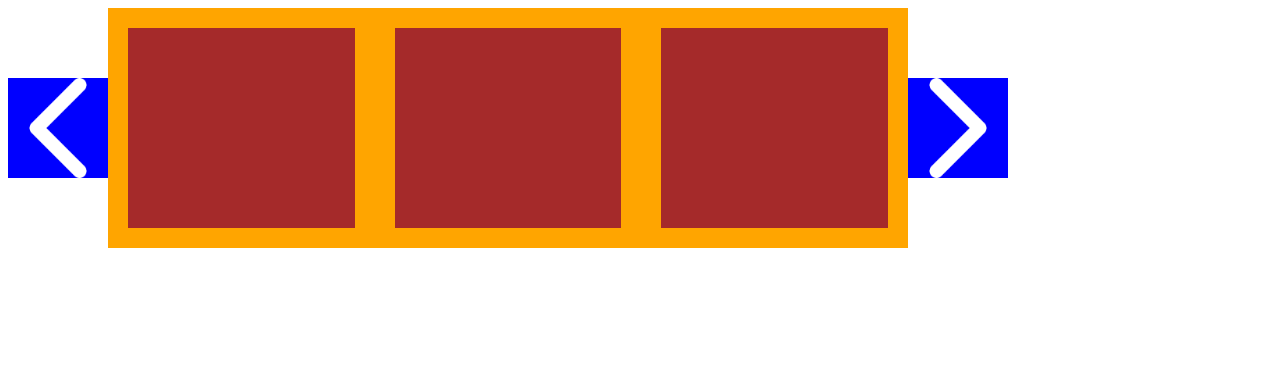
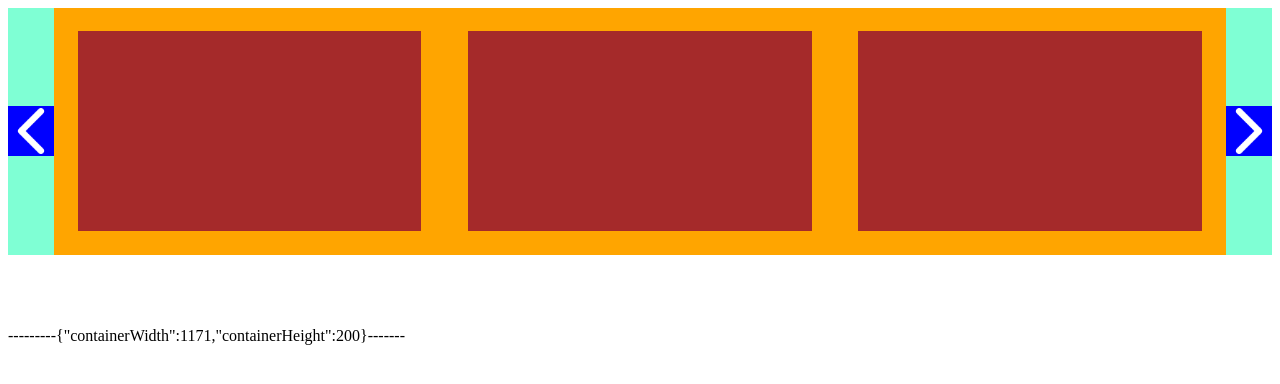
Before and after one commit to violaocatolico/cifras, a React (Create React App) app: page / in a window 1280 px wide. Shown: the top 384 px of the page. Built offline with nearby package versions, Linux system fonts and the light colour scheme.

Commit message:
Dimensões funcionando

```diff
--- a/src/app/components/carousel.js
+++ b/src/app/components/carousel.js
@@ -1,14 +1,15 @@
-import React from "react";
+import React, { useState, useLayoutEffect, useRef } from "react";
 import styled from 'styled-components';
 
 const Container = styled.div`
   display: flex;
   align-items: center;
+  background-color: aquamarine;
 `;
 
 const SlidersContainer = styled.div`
   display: flex;
-  width: ${props => props.containerSize}px;
+  width: 100%;
   background-color: orange;
   overflow: hidden;
 `;
@@ -23,8 +24,8 @@ const SlidePage = styled.div`
 `;
 
 const Arrow = styled.a`
-  width: 100px;
-  height: 100px;
+  width: 50px;
+  height: 50px;
   background-color: blue;
   background-size: contain;
   background-repeat: no-repeat;
@@ -41,14 +42,37 @@ const ArrowRight = styled(Arrow)`
 
 
 const Carousel = () => {
-  const containerSize = 800;
-  const marginSize = 20;
+  const ref = useRef(null);
+
+  const [dimensions, setDimensions] = useState({
+    containerWidth: 0,
+    containerHeight: 0
+  });
+
+  const handleResize = () => {
+    setDimensions({
+      containerWidth: ref.current.clientWidth,
+      containerHeight: ref.current.clientHeight,
+    });
+  }
+
+  useLayoutEffect(() => {
+    handleResize();
+    window.addEventListener("resize", handleResize, false);
+  }, []);
+
+  const containerSize = dimensions.containerWidth;
+  const marginSize = containerSize * 0.02;
   const pageSize = (containerSize / 3) - (marginSize * 2);
 
   return (
+    <div>
     <Container>
       <ArrowLeft href="#" />
-      <SlidersContainer containerSize={containerSize}>
+      <SlidersContainer ref={ref}>
+        <SlidePage pageSize={pageSize} marginSize={marginSize} />
+        <SlidePage pageSize={pageSize} marginSize={marginSize} />
+        <SlidePage pageSize={pageSize} marginSize={marginSize} />
         <SlidePage pageSize={pageSize} marginSize={marginSize} />
         <SlidePage pageSize={pageSize} marginSize={marginSize} />
         <SlidePage pageSize={pageSize} marginSize={marginSize} />
@@ -57,6 +81,9 @@ const Carousel = () => {
       </SlidersContainer>
       <ArrowRight href="#" />
     </Container>
+    <br /><br /><br /><br />
+    {`---------${JSON.stringify(dimensions)}-------`}
+    </div>
   );
 }
 
```
